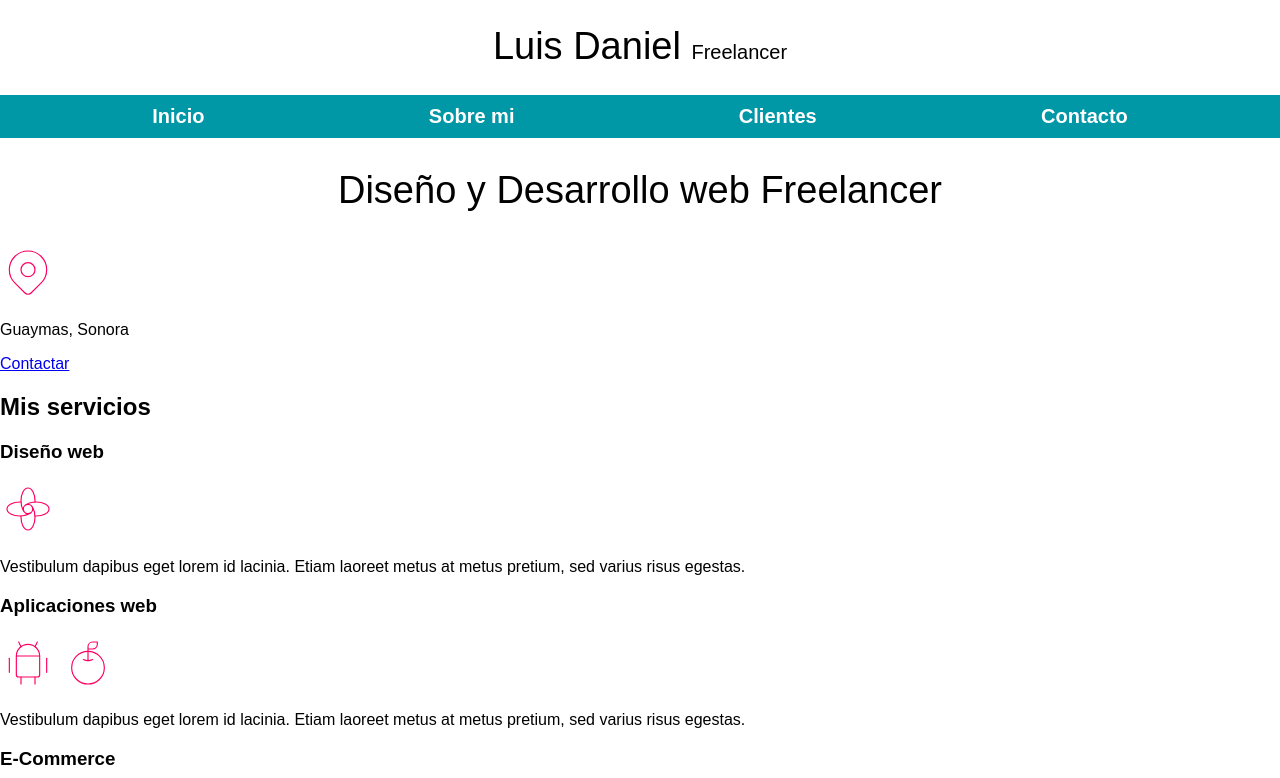
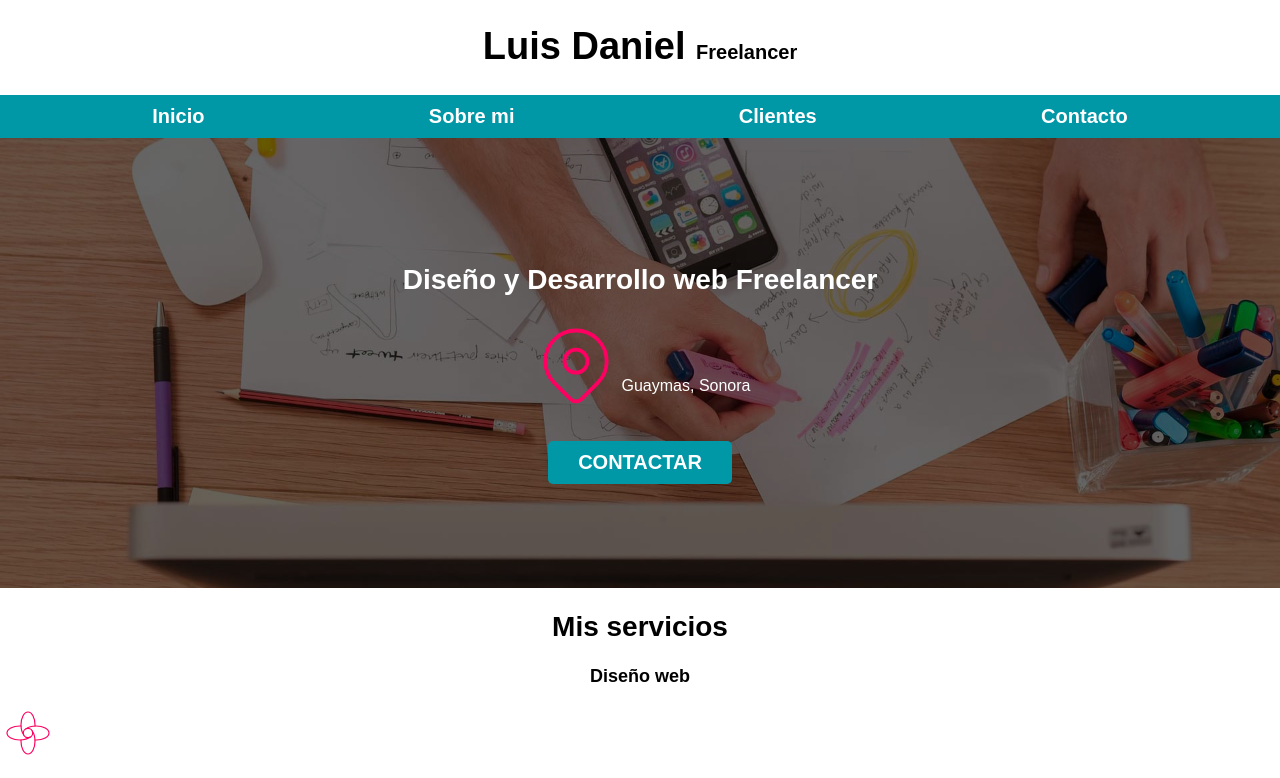
Before and after one commit to LuisDDB/Freelancer, a plain HTML site: page index.html in a window 1280 px wide. Shown: the top 778 px of the page. Drawn offline with Linux system fonts and the light colour scheme; a web font is replaced by a local one.

Commit message:
Se comento el cogido, además se agregó una imagen de fondo junto con diseño

```diff
--- a/css/style.css
+++ b/css/style.css
@@ -5,43 +5,73 @@
     --secundario:#0097A7;
     --gris:#757575;
 }
+/*Globales*/
 html{
     font-size: 62.5%;
+    box-sizing: border-box;
+}
+*, *:before, *:after {
+    box-sizing: inherit;
 }
 body{
     font-size: 16px; /* 1 rem igual a 10 pixeles*/
     font-family: "SUSE", sans-serif;
 }
-.titulo {
-    text-align: center;
-    font-size: 3.8rem;
-    font-weight: 425;
 
-}
-
-.titulo span{
-    font-size: 2rem;
-}
 .contenedor{
     max-width: 120rem;
     /* margin: 0(top) auto(right) 0(bottom) auto(left) es lo mismo que margin 0 auto,
      porque se repetien los valores*/
     margin: 0 auto;
+}
+.boton{
+    background-color: var(--secundario);
+    text-decoration: none;
+    padding: 1rem 3rem;
+    margin-top: 3rem;
+    font-size: 2rem;
+    text-transform: uppercase;
+    font-weight: 700;
+    color: var(--blanco);
+    border-radius: .5rem;
+    width: 90%;
+    text-align: center;
+}
+
+@media (min-width: 768px){
+    .boton{
+        width: auto;
+    }
+}
+
+/*tipografia*/
+h1{
+    font-size: 3.8rem;
+}
+h2{
+    font-size: 2.8rem;
+}
+h3{
+    font-size: 1.8rem;
+}
+h1,h2,h3{
+    text-align: center;
+    font-weight: 700;
 
 }
+/*titulos*/
+.titulo span{
+    font-size: 2rem;
+}
+
+
+/*navegacion principal*/
 .nav-bg{
     background-color: var(--secundario);
 }
-
 .navegacion-principal{
     display: flex;
     flex-direction: column;
-}
-@media (min-width: 760px){
-    .navegacion-principal{
-        flex-direction: row;
-        justify-content: space-around;
-    }
 }
 .navegacion-principal a{
     display: block;
@@ -52,15 +82,44 @@ body{
     font-size: 2rem;
     font-weight: 700;
 }
-
-
-
-
 .navegacion-principal a:hover{
     background-color: var(--primario);
     color: var(--negro);
 }
 
-@media (min-width: 480px){
+@media (min-width: 760px){
+    .navegacion-principal {
+        flex-direction: row;
+        justify-content: space-around;
+    }
+}
+
+/*hero*/
+.hero{
+    background-image: url('../img/hero.jpg');
+    background-repeat: no-repeat;
+    background-size: cover;
+    height: 450px;
+    position: relative;
 
 }
+.contenido-hero{
+    position: absolute;
+    background: rgba(0, 0, 0, 0.6);
+    width: 100%;
+    height: 100%;
+
+    display: flex;
+    flex-direction: column;
+    align-items: center;
+    justify-content: center;
+
+}
+.contenido-hero h2,
+.contenido-hero p{
+    color: var(--blanco);
+}
+.contenido-hero .ubicacion{
+    display: flex;
+    align-items: flex-end;
+}
--- a/index.html
+++ b/index.html
@@ -23,18 +23,22 @@
             <a href="#">Clientes</a>
             <a href="#">Contacto</a>
         </nav>
-    </div>
+    </div> <!--.titulo-->
 
     <!--Regla para usar section: Mientras el primer elemento sea un heady (h1,h2...) -->
-    <section>
-        <h2 class="titulo">Diseño y Desarrollo web Freelancer</h2>
-            <svg xmlns="http://www.w3.org/2000/svg" class="icon icon-tabler icon-tabler-map-pin" width="56" height="56" viewBox="0 0 24 24" stroke-width="0.5" stroke="#fd0061" fill="none" stroke-linecap="round" stroke-linejoin="round">
-                <path stroke="none" d="M0 0h24v24H0z" fill="none"/>
-                <path d="M9 11a3 3 0 1 0 6 0a3 3 0 0 0 -6 0" />
-                <path d="M17.657 16.657l-4.243 4.243a2 2 0 0 1 -2.827 0l-4.244 -4.243a8 8 0 1 1 11.314 0z" />
-            </svg>
-        <p>Guaymas, Sonora</p>
-        <a href="#">Contactar</a>
+    <section class="hero">
+        <div class="contenido-hero">
+            <h2>Diseño y Desarrollo web Freelancer</h2>
+            <div class="ubicacion">
+                <svg xmlns="http://www.w3.org/2000/svg" class="icon icon-tabler icon-tabler-map-pin" width="92" height="92" viewBox="0 0 24 24" stroke-width="1" stroke="#fd0061" fill="none" stroke-linecap="round" stroke-linejoin="round">
+                    <path stroke="none" d="M0 0h24v24H0z" fill="none"/>
+                    <path d="M9 11a3 3 0 1 0 6 0a3 3 0 0 0 -6 0" />
+                    <path d="M17.657 16.657l-4.243 4.243a2 2 0 0 1 -2.827 0l-4.244 -4.243a8 8 0 1 1 11.314 0z" />
+                </svg>
+                <p>Guaymas, Sonora</p>
+            </div> <!--.ubicacion-->
+            <a class="boton" href="#">Contactar</a>
+        </div><!--.contenido-hero-->
     </section>
 
 
```
